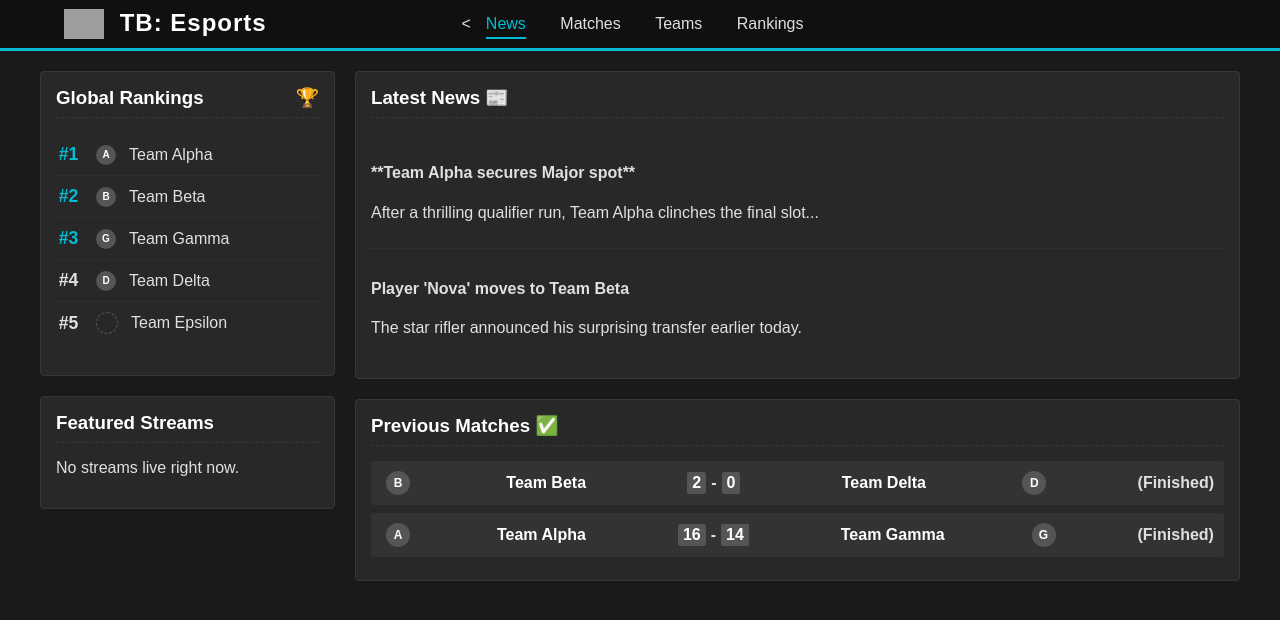
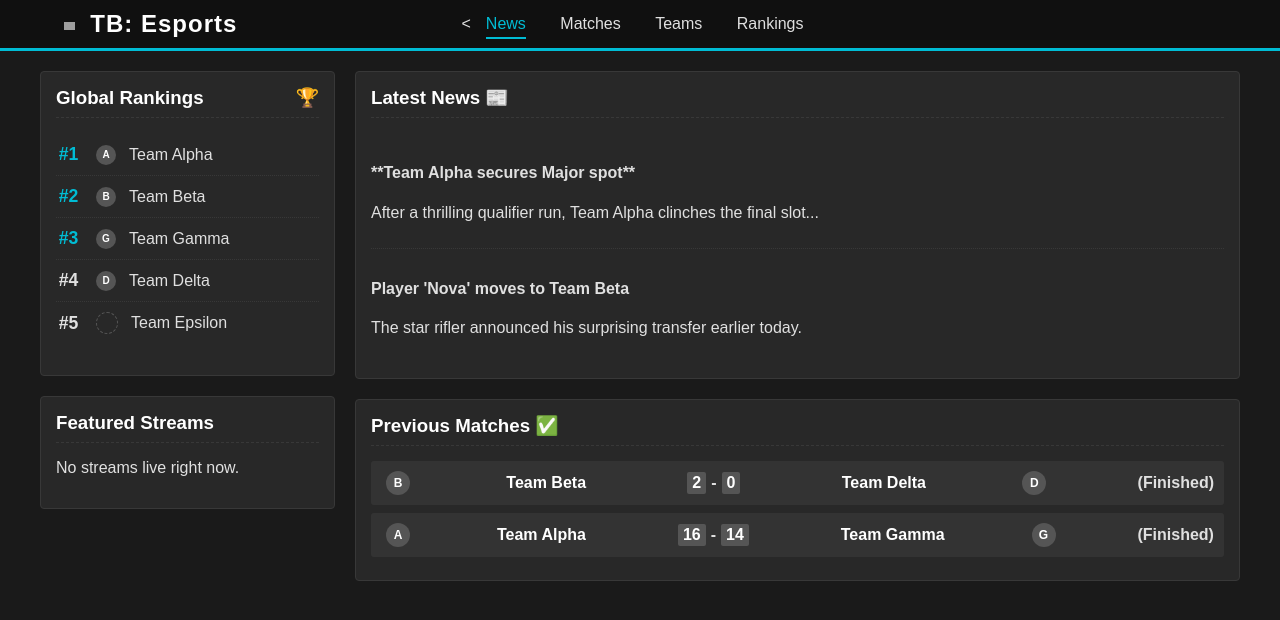
Before and after one commit to astr4l1ty/tb-esports, a plain HTML site: page index.html in a window 1280 px wide. Drawn offline with Linux system fonts and the light colour scheme; grey boxes are pictures that could not be loaded.

Commit message:
Update style.css

```diff
--- a/style.css
+++ b/style.css
@@ -213,7 +213,7 @@ nav a:hover, nav a.active {
 
 /* Add this new section */
 .logo-icon {
-    height: 30px; /* Adjust size as needed */
+    height: 8px; /* Adjust size as needed */
     vertical-align: middle;
     margin-right: 8px;
 }
```
